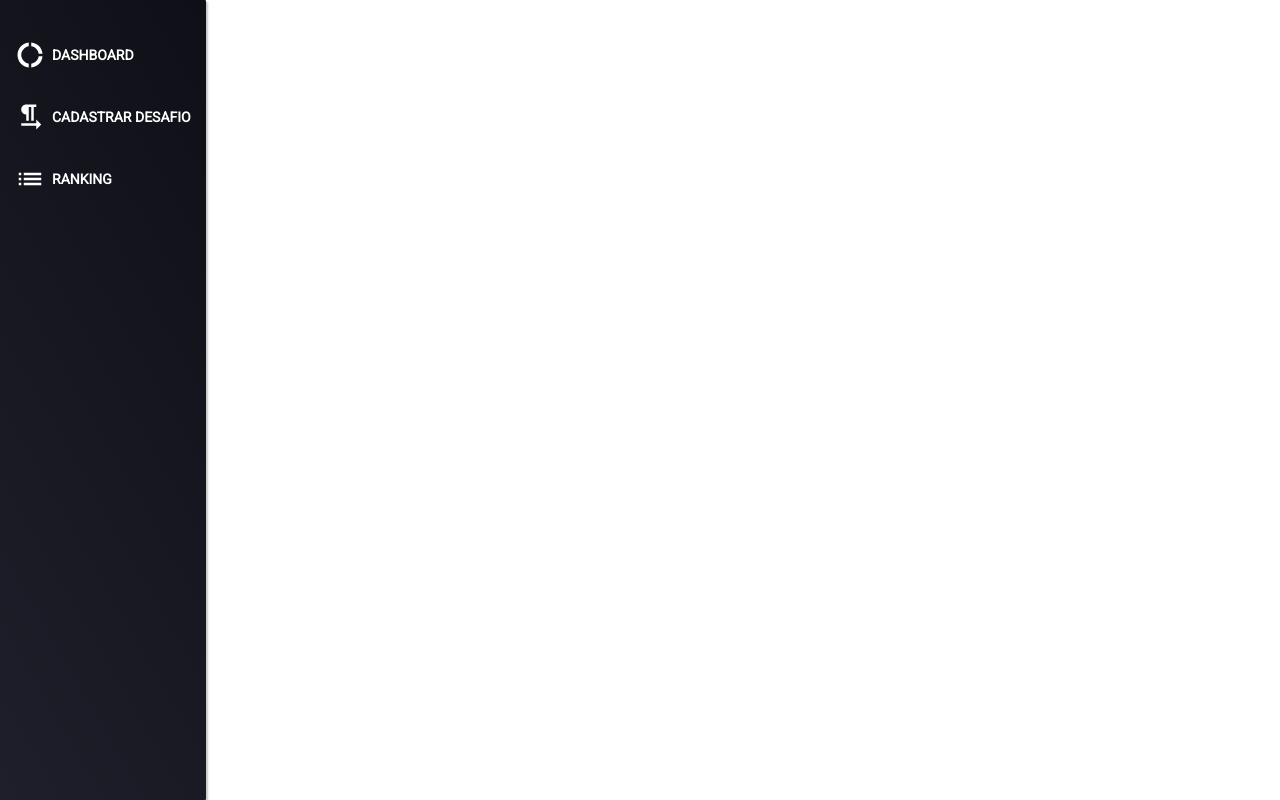
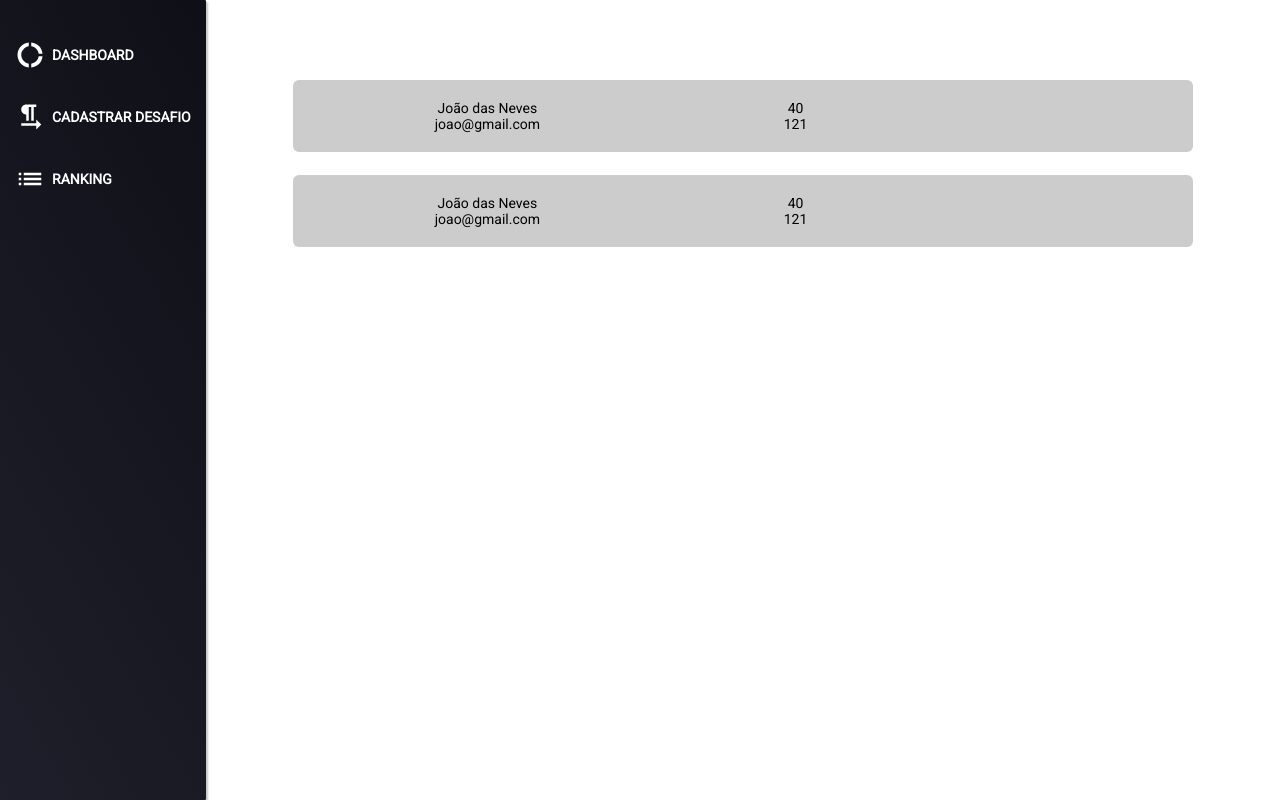
Before and after one commit to elascalla/ischoolde, a React (Create React App) app in the folder front-end/: page /ranking in a window 1280 px wide. Built offline with nearby package versions, Linux system fonts and the light colour scheme.

Commit message:
chore: ranking list

```diff
--- a/front-end/src/pages/Ranking/index.js
+++ b/front-end/src/pages/Ranking/index.js
@@ -1,7 +1,40 @@
 import React from "react";
 
-// import { Container } from './styles';
+import { StudentWrapper, ViewStudentButton, Container } from "./styles";
 
 export default function Ranking() {
-  return <div />;
+  const data = [
+    {
+      name: "João das Neves",
+      email: "joao@gmail.com",
+      exp: 40,
+      challengesCompleted: 121
+    },
+    {
+      name: "João das Neves",
+      email: "joao@gmail.com",
+      exp: 40,
+      challengesCompleted: 121
+    }
+  ];
+
+  return (
+    <Container>
+      <ul>
+        {data.map(student => (
+          <StudentWrapper>
+            <div>
+              <p>{student.name}</p>
+              <p>{student.email}</p>
+            </div>
+            <div>
+              <p>{student.exp}</p>
+              <p>{student.challengesCompleted}</p>
+            </div>
+            <ViewStudentButton />
+          </StudentWrapper>
+        ))}
+      </ul>
+    </Container>
+  );
 }
--- /dev/null
+++ b/front-end/src/pages/Ranking/styles.js
@@ -0,0 +1,35 @@
+import styled from "styled-components";
+
+export const Container = styled.div`
+  margin: 50px auto;
+  display: flex;
+  flex-direction: column;
+
+  ul {
+    display: grid;
+    grid-template-columns: repeat(1, 1fr);
+    grid-gap: 15px;
+    margin-top: 30px;
+  }
+`;
+
+export const StudentWrapper = styled.li`
+  background-color: #ccc;
+
+  margin: 0 0 8px 0;
+  width: 900px;
+  padding: 20px;
+  border-radius: 6px;
+  display: flex;
+  flex-direction: row;
+  align-items: center;
+  justify-content: space-around;
+
+  div {
+    display: flex;
+    flex-direction: column;
+    align-items: center;
+  }
+`;
+
+export const ViewStudentButton = styled.p``;
```
